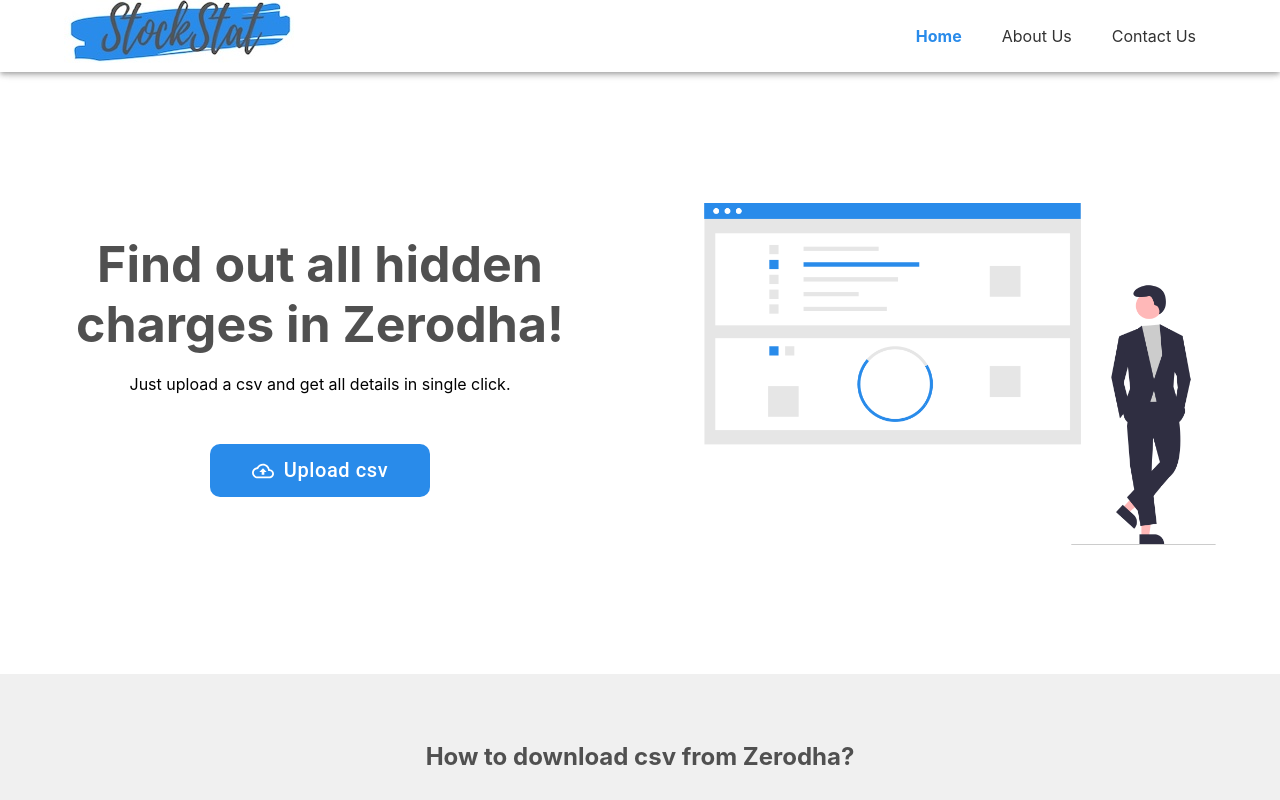
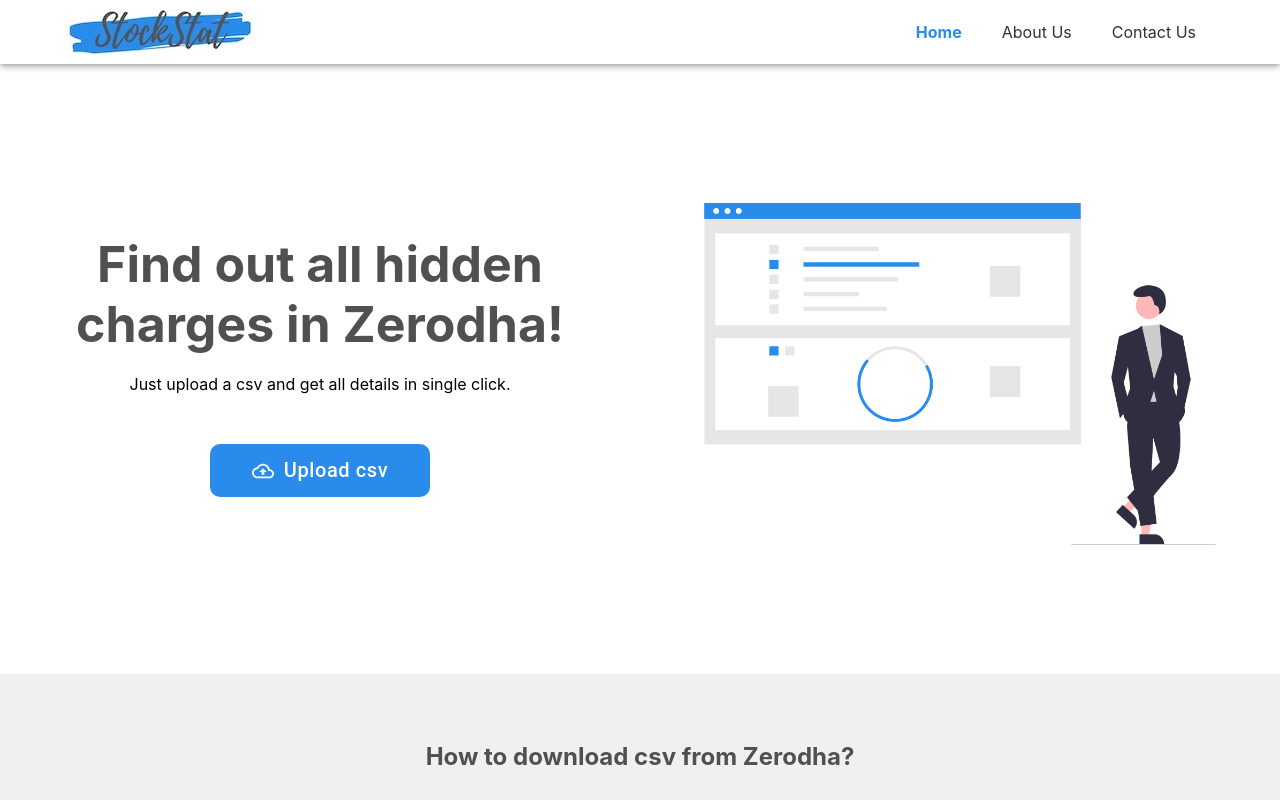
Before and after one commit to ashpaksh07/frontend-stockstat, a React (Create React App) app: page / in a window 1280 px wide. Shown: the top 800 px of the page. Built offline with nearby package versions, Linux system fonts and the light colour scheme.

Commit message:
logo and error changes

```diff
--- a/src/components/Layout/Header.js
+++ b/src/components/Layout/Header.js
@@ -40,9 +40,9 @@
             Home
           </NavLink>
         </li>
-        <li>
+        {/* <li>
           <NavLink to={"/dashboard"}>Dashboard</NavLink>
-        </li>
+        </li> */}
         <li>
           <NavLink to={"/about"}>About Us</NavLink>
         </li>
@@ -74,14 +74,14 @@
               component="div"
               sx={{ flexGrow: 1 }}
             >
-              <Box sx={{ ml: 5 }}>
+              <Box sx={{ ml: 5, mt: 1.3 }}>
                 <Link to={"/"}>
                   <img
                     loading="lazy"
                     src={logo}
                     alt="logo"
-                    height={"63"}
-                    width="230"
+                    height="45"
+                    width="190"
                   />
                 </Link>
               </Box>
--- a/src/pages/Home.js
+++ b/src/pages/Home.js
@@ -17,12 +17,13 @@
 const Home = () => {
   const navigate = useNavigate();
   const [currentTabIndex, setCurrentTabIndex] = useState(0);
-  const [loading, setLoading] = React.useState(false);
+  const [loading, setLoading] = useState(false);
+  const [apierror, setApiError] = useState(false);
   const ref = useRef(null);
 
   const apiUrl =
     "https://backend-stockstat-443-33yyspgzpa-as.a.run.app/api/analyse";
-  //const apiUrl = "http://localhost:8000/api/analyse";
+  // const apiUrl = "http://localhost:8000/api/analyse";
 
   const allowedExtensions = ["csv"];
   const [error, setError] = useState("");
@@ -54,9 +55,14 @@
         .post(apiUrl, jdata, setLoading(true))
         .then((res) => {
           setLoading(false);
+          setApiError(false);
           navigate("/dashboard", { state: res.data });
         })
-        .catch((error) => console.error("Error: $(error) "));
+        .catch((error) => {
+          console.log(error);
+          setLoading(false);
+          setApiError(true);
+        });
     };
     reader.readAsText(file);
   };
@@ -204,6 +210,18 @@
             ) : (
               ""
             )}
+            {apierror ? (
+              <Box
+                width="300px"
+                sx={{ paddingTop: "40px", marginLeft: "95px" }}
+              >
+                <Alert variant="outlined" severity="error">
+                  Something went wrong!
+                </Alert>
+              </Box>
+            ) : (
+              ""
+            )}
           </div>
         </Box>
       </div>
```
Also changed, not shown: src/images/logo.jpg.
